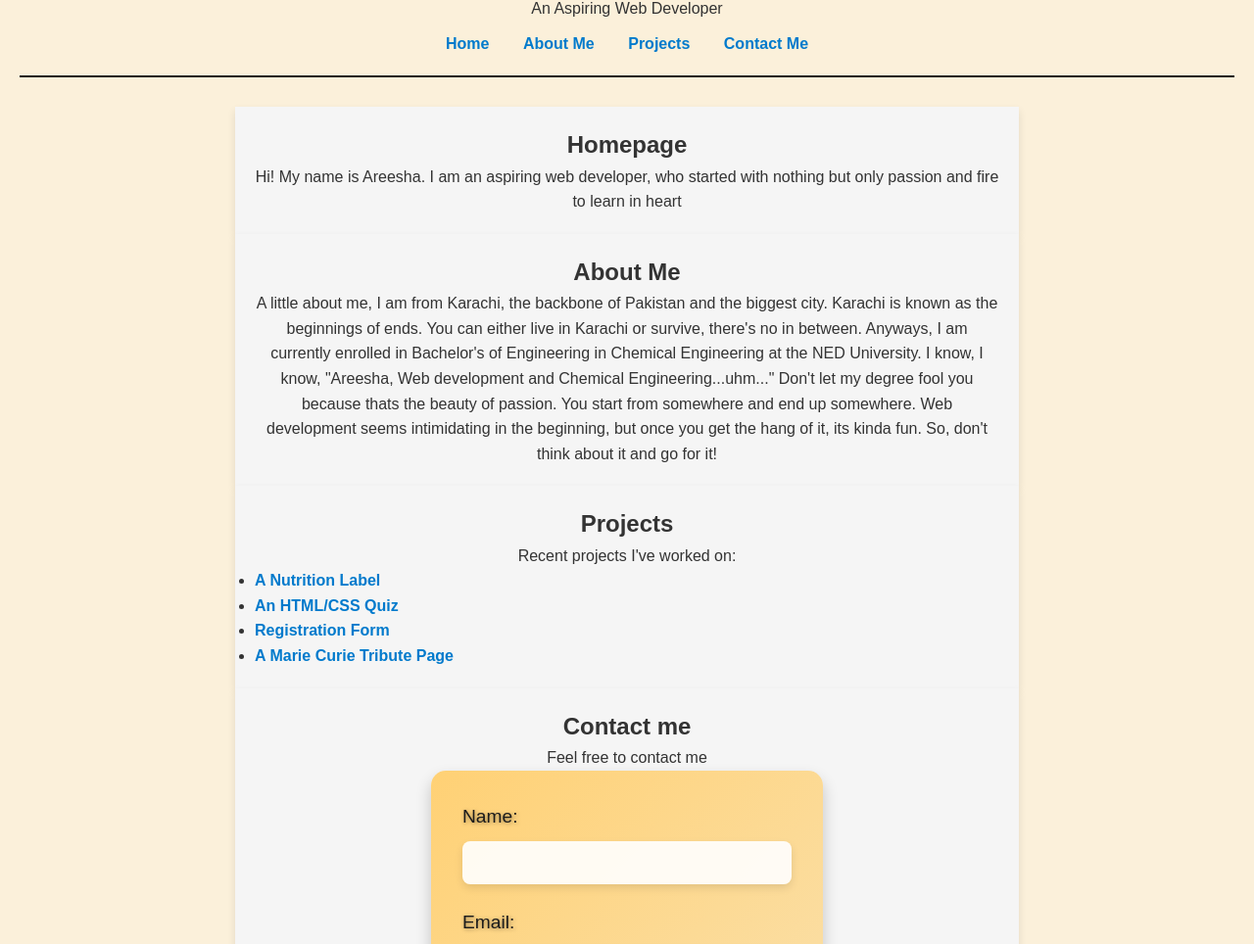
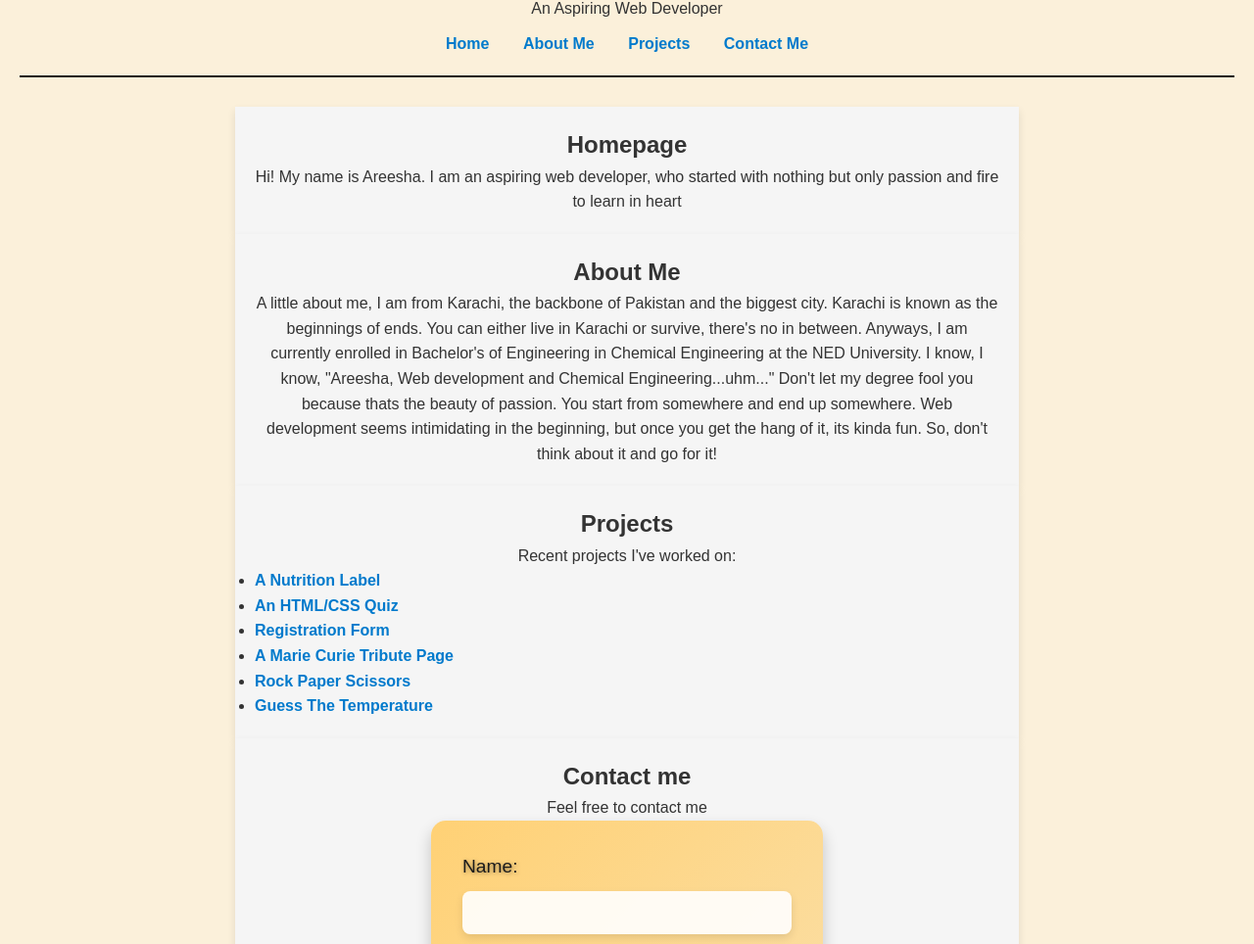
Before and after one commit to saude-so/my-portfolio, a plain HTML site: page index.html in a window 1280 px wide. Shown: the part 108-1072 px from the top of the page at 98% size. Drawn offline with Linux system fonts and the light colour scheme.

Commit message:
Update index.html

```diff
--- a/index.html
+++ b/index.html
@@ -33,6 +33,8 @@
         <li><a href="https://saude-so.github.io/my-portfolio/quiz.html">An HTML/CSS Quiz</a></li>
         <li><a href="https://saude-so.github.io/my-portfolio/TESTING.html">Registration Form</a></li>
         <li><a href="https://saude-so.github.io/my-portfolio/tributepage.html">A Marie Curie Tribute Page</a></li>
+         <li><a href="https://saude-so.github.io/my-portfolio/rps.html">Rock Paper Scissors</a></li>
+         <li><a href="https://saude-so.github.io/my-portfolio/temp.html">Guess The Temperature</a></li>
       </ul>
     </section>
     <section id="contact" class="container">
```
